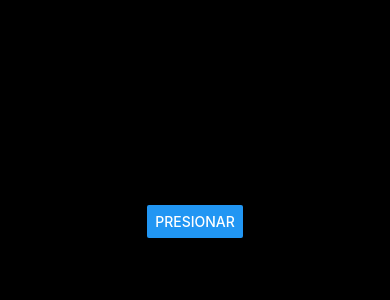
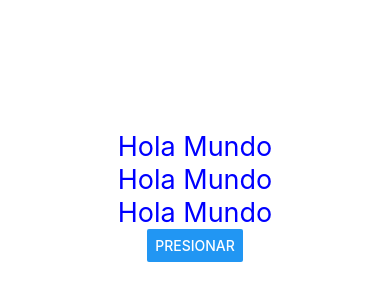
Before and after one commit to JaviRR02/PM193, a React Native app in the folder my-app/: screen / in a window 390 px wide. Shown: the part 226-526 px from the top of the page. Built offline with nearby package versions, Linux system fonts and the light colour scheme.

Commit message:
Estilos heredados de texto

```diff
--- a/my-app/App.js
+++ b/my-app/App.js
@@ -8,7 +8,7 @@ const Texto = () => {
   const[contenido,setContenido]=useState('Hola Mundo');
   const actualizaTexto=()=>{setContenido('Estado Modificado')};
   return(
-    <Text onPress={actualizaTexto}> {contenido} </Text>
+    <Text style={styles.Text} onPress={actualizaTexto}> {contenido} </Text>
   )
 }
 
@@ -38,8 +38,12 @@ export default function App() {
 const styles = StyleSheet.create({
   container: {
     flex: 1,
-    backgroundColor: '#000',
+    backgroundColor: '#fff',
     alignItems: 'center',
     justifyContent: 'center',
   },
+  Text: {
+    color: 'blue',
+    fontSize: 27,
+  }
 });
```
